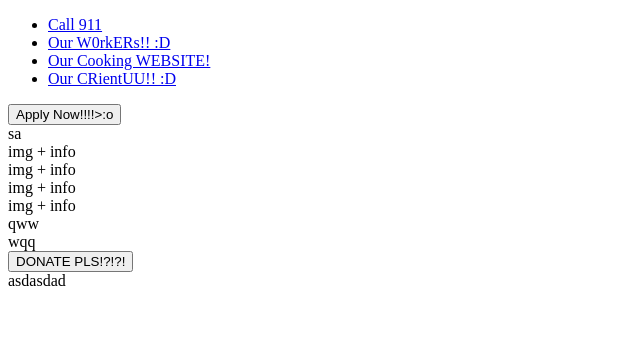
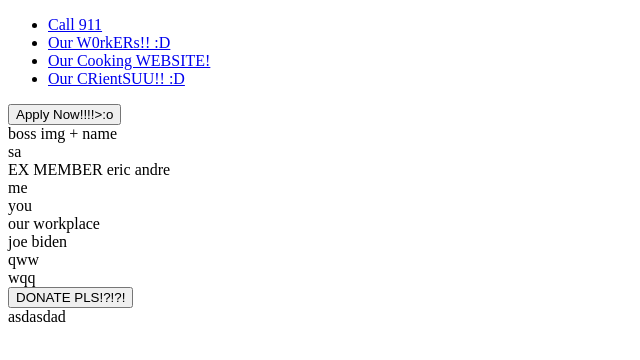
Before and after one commit to Dispray/the-website, a plain HTML site: page index.html in a window 1280 px wide. Shown: the part 396-756 px from the top of the page, without its empty margins (0-640 px from the left). Drawn offline with Linux system fonts and the light colour scheme.

Commit message:
Done for today might check up later to finish after we get free alone time

```diff
--- a/index.html
+++ b/index.html
@@ -12,7 +12,7 @@
             <li><a href="https://www.youtube.com/watch?v=uOa-ObWPAKg">Call 911</a></li>
             <li><a href="https://www.youtube.com/watch?v=A3JGzkthMo4&t">Our W0rkERs!! :D</a></li>
             <li><a href="https://dispray.github.io/odin-recipes/">Our Cooking WEBSITE!</a></li>
-            <li><a href="https://www.youtube.com/watch?v=gGGi0YcqfUos">Our CRientUU!! :D</a></li>
+            <li><a href="https://www.youtube.com/watch?v=gGGi0YcqfUos">Our CRientSUU!! :D</a></li>
         </ul>
     </div>
     <div class="contenter">
@@ -20,14 +20,15 @@
             <div class="b1-left-content">
                 <button>Apply Now!!!!>:o</button>
             </div>
-            <div class="b1-right-content"></div>
+            <div class="b1-right-content">boss img + name</div>
         </div>
         <div class="box2">
             <div class="b2-title">sa</div>
-            <div class="pic1">img + info</div>
-            <div class="pic1">img + info</div>
-            <div class="pic1">img + info</div>
-            <div class="pic1">img + info</div>
+            <div class="pic1">EX MEMBER eric andre</div>
+            <div class="pic1">me</div>
+            <div class="pic1">you</div>
+            <div class="pic1">our workplace</div>
+            <div class="pic1">joe biden</div>
         </div>
         <div class="box3">
             <div class="quote">qww</div>
```
